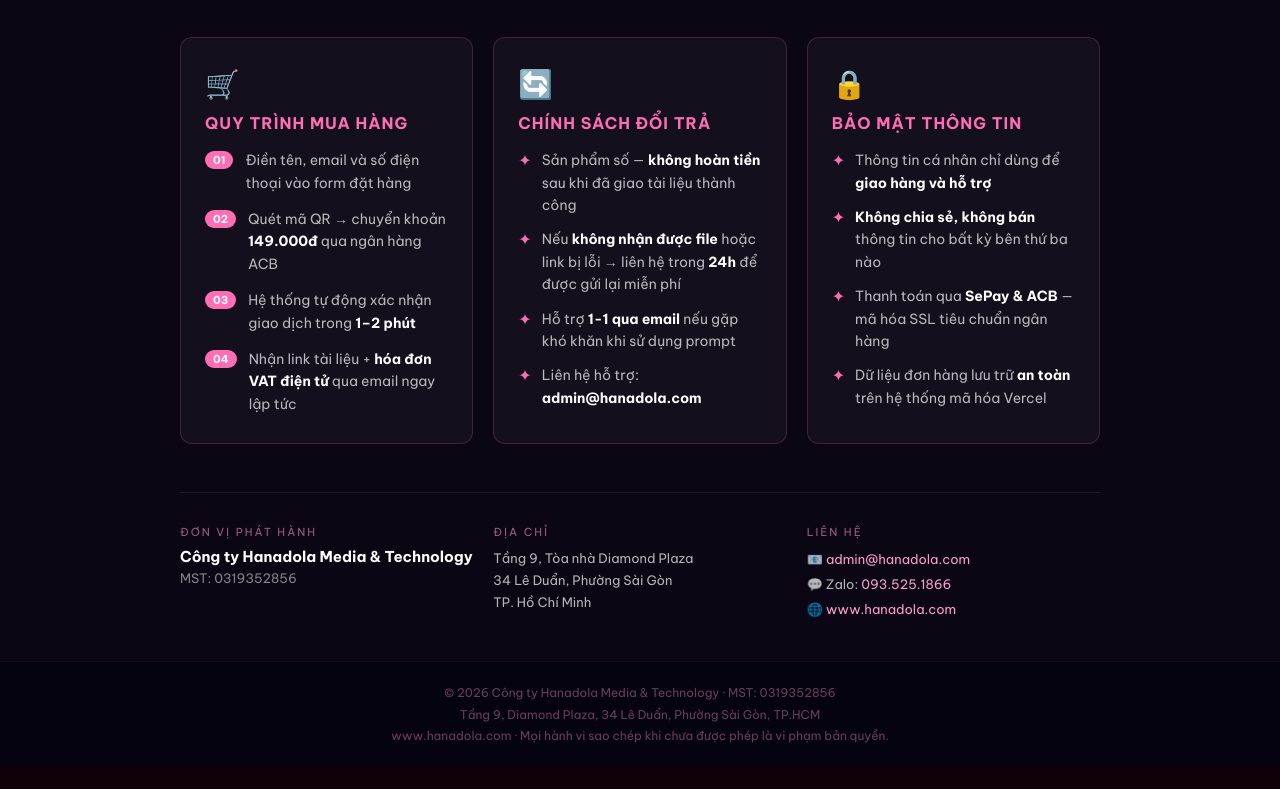
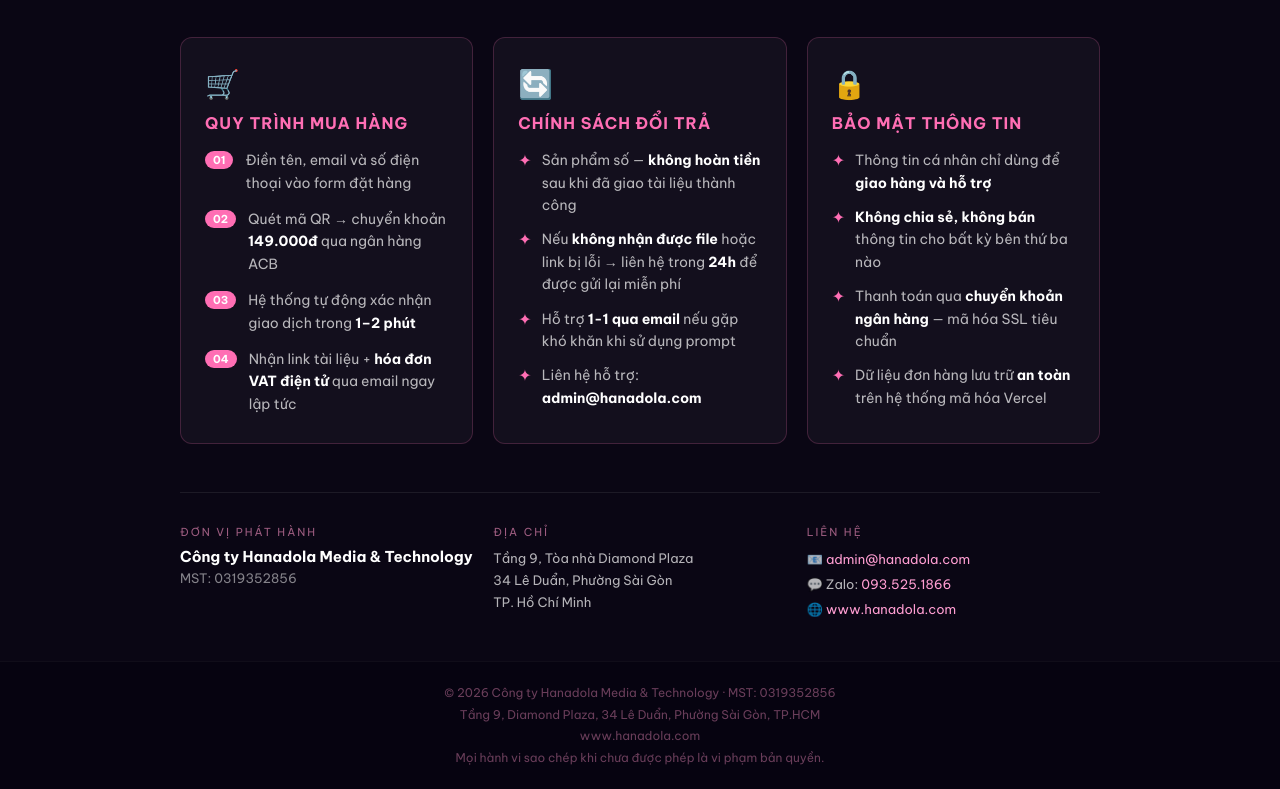
Before and after one commit to hanadollars/50prompt-salespage, a website: page index.html in a window 1280 px wide. Shown: the part 9624-10413 px from the top of the page. Before the commit the page ends 10391 px from the top, so only its background shows below. Drawn offline with Linux system fonts and the light colour scheme.

Commit message:
Update index.html

```diff
--- a/index.html
+++ b/index.html
@@ -697,7 +697,7 @@
         <div style="display:flex;flex-direction:column;gap:12px">
           <div style="display:flex;gap:10px;align-items:flex-start"><span style="color:#ff6eb4;font-size:16px;margin-top:1px">✦</span><p style="color:rgba(255,255,255,0.7);font-size:14px;line-height:1.6;margin:0">Thông tin cá nhân chỉ dùng để <strong style="color:#fff">giao hàng và hỗ trợ</strong></p></div>
           <div style="display:flex;gap:10px;align-items:flex-start"><span style="color:#ff6eb4;font-size:16px;margin-top:1px">✦</span><p style="color:rgba(255,255,255,0.7);font-size:14px;line-height:1.6;margin:0"><strong style="color:#fff">Không chia sẻ, không bán</strong> thông tin cho bất kỳ bên thứ ba nào</p></div>
-          <div style="display:flex;gap:10px;align-items:flex-start"><span style="color:#ff6eb4;font-size:16px;margin-top:1px">✦</span><p style="color:rgba(255,255,255,0.7);font-size:14px;line-height:1.6;margin:0">Thanh toán qua <strong style="color:#fff">SePay & ACB</strong> — mã hóa SSL tiêu chuẩn ngân hàng</p></div>
+          <div style="display:flex;gap:10px;align-items:flex-start"><span style="color:#ff6eb4;font-size:16px;margin-top:1px">✦</span><p style="color:rgba(255,255,255,0.7);font-size:14px;line-height:1.6;margin:0">Thanh toán qua <strong style="color:#fff">chuyển khoản ngân hàng</strong> — mã hóa SSL tiêu chuẩn</p></div>
           <div style="display:flex;gap:10px;align-items:flex-start"><span style="color:#ff6eb4;font-size:16px;margin-top:1px">✦</span><p style="color:rgba(255,255,255,0.7);font-size:14px;line-height:1.6;margin:0">Dữ liệu đơn hàng lưu trữ <strong style="color:#fff">an toàn</strong> trên hệ thống mã hóa Vercel</p></div>
         </div>
       </div>
@@ -724,10 +724,10 @@
   </div>
 </section>
   <footer style="background:#060310;padding:20px;text-align:center;border-top:1px solid rgba(255,255,255,0.04)">
-  <p style="color:rgba(255,150,200,0.4);font-size:12px;line-height:1.8">
+  <p style="color:rgba(255,150,200,0.4);font-size:12px;line-height:1.8;max-width:600px;margin:0 auto">
     © 2026 Công ty Hanadola Media &amp; Technology · MST: 0319352856<br>
     Tầng 9, Diamond Plaza, 34 Lê Duẩn, Phường Sài Gòn, TP.HCM<br>
-    <a href="https://www.hanadola.com" style="color:rgba(255,150,200,0.4);text-decoration:none">www.hanadola.com</a> · Mọi hành vi sao chép khi chưa được phép là vi phạm bản quyền.
+    <a href="https://www.hanadola.com" style="color:rgba(255,150,200,0.4);text-decoration:none">www.hanadola.com</a><br> Mọi hành vi sao chép khi chưa được phép là vi phạm bản quyền.
   </p>
 </footer>
 
```
